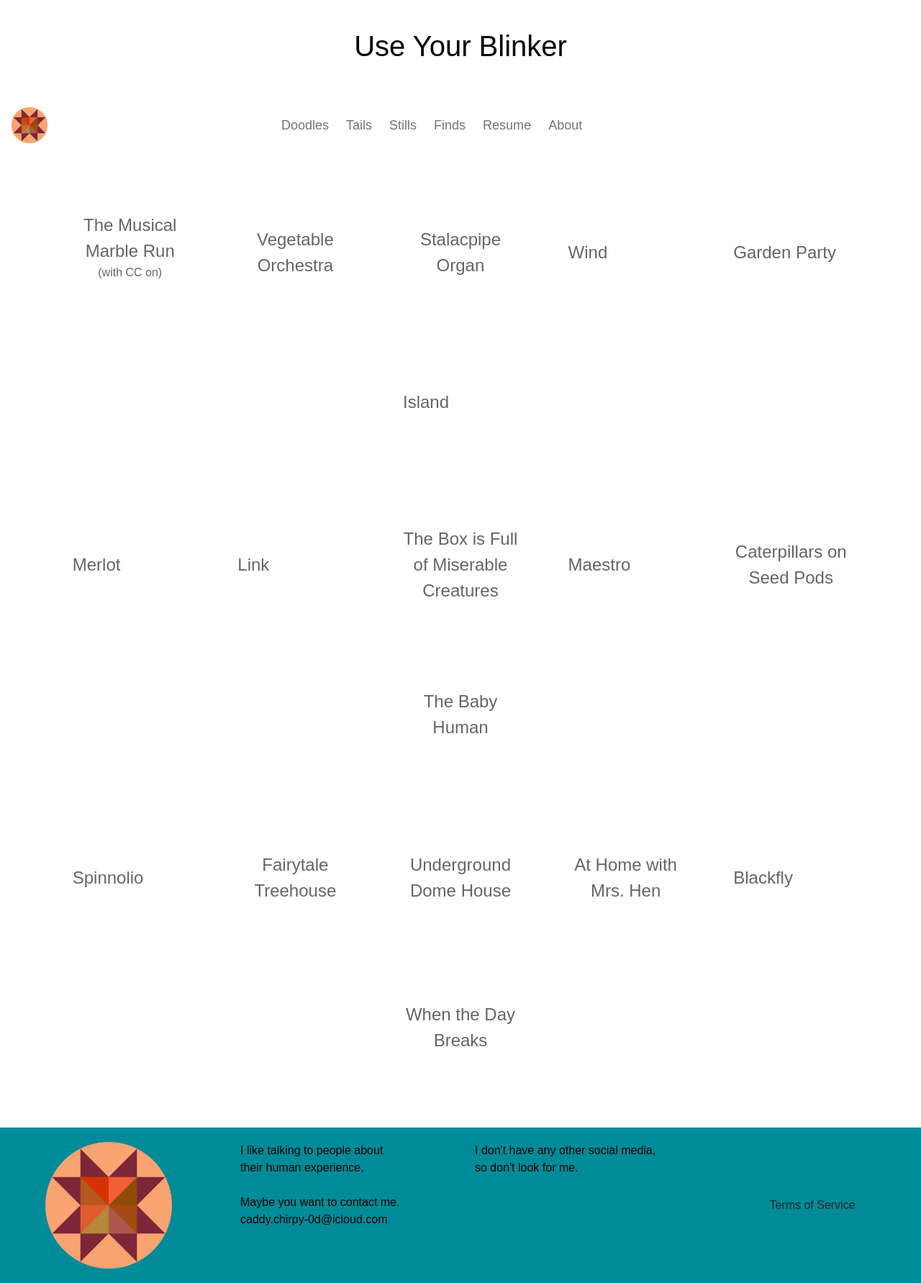
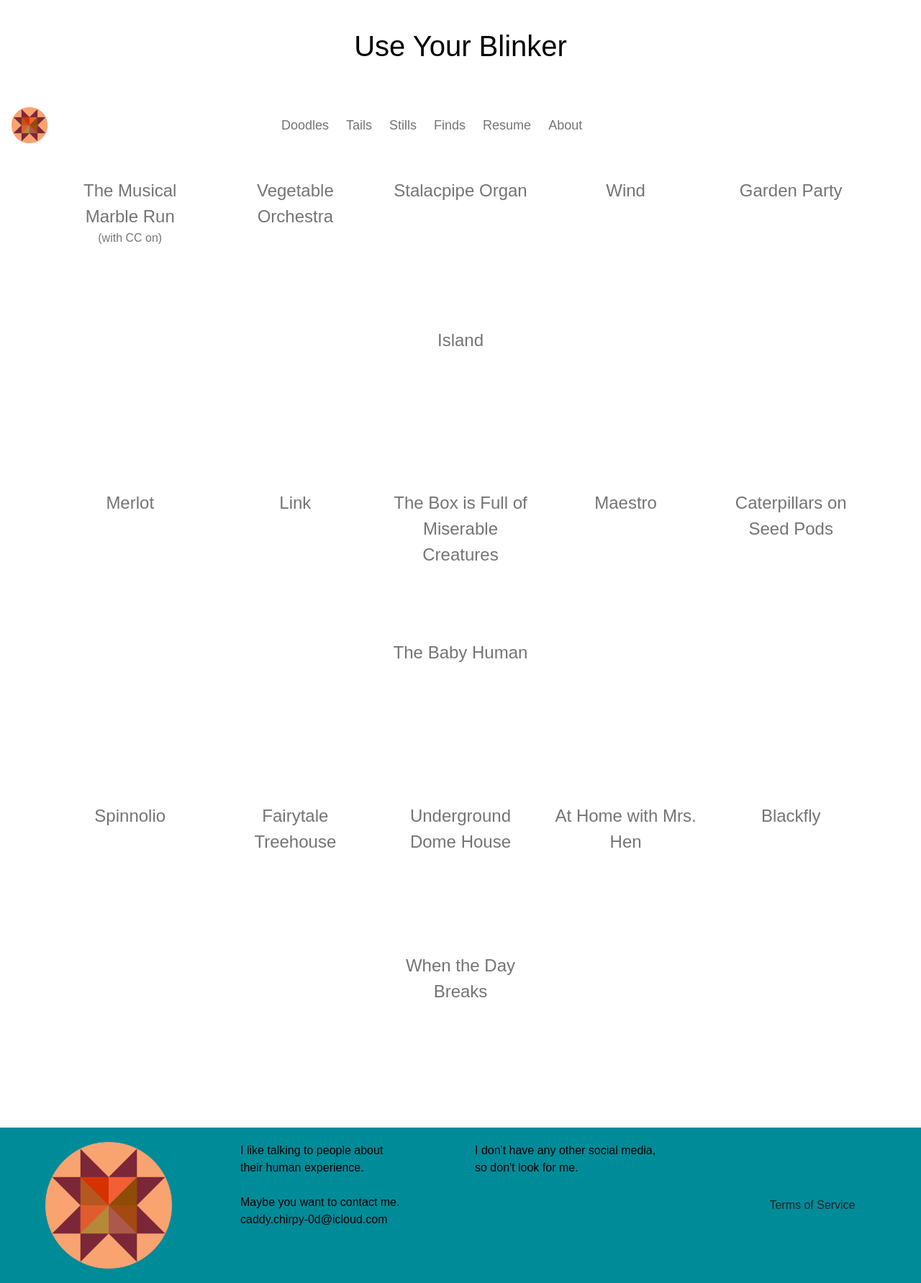
Before and after one commit to verticalwhales/verticalwhales.github.io, a Jekyll site: the page built from finds.html, in a window 1280 px wide. Shown: the whole page at 72% size. Built offline with Jekyll 4.4.1, drawn with Linux system fonts in a browser that asks for light colours; some web fonts are replaced.

Commit message:
Fixing findings

```diff
--- a/css/finds.css
+++ b/css/finds.css
@@ -1,4 +1,5 @@
 .box {
+    cursor: pointer;
     width: 13rem;
     height: 13rem;
     border-radius: 8%;
@@ -6,9 +7,8 @@
     margin-right: auto;
     border: none;
     transition-duration: 0.2s;
-    display: flex;
-    align-items: center
-
+    align-items: center;
+    padding: 0px;
 }
 
 .snug {
@@ -16,11 +16,19 @@
 }
 
 .findButts {
+    width: 100%;
+    height: 100%;
     font-family: chainprinter, sans-serif;
-    color: rgb(103, 100, 100);
+    color: rgb(118, 115, 115);
     font-size: 1.5rem;
     text-align: center;
+    padding: 0;
+    margin-left: auto;
+    margin-right: auto;
+    display: block;
+    position: relative;
 }
+
 
 .small {
     font-size: 1rem;
--- a/finds.html
+++ b/finds.html
@@ -7,7 +7,7 @@
 <body>
     <div class="row snug">
         <div class="column box butt1">
-            <a class="btn findButts" href="https://www.youtube.com/watch?v=upgVRyKlA3g" target="_blank">The Musical Marble Run <br><p class="small">(with CC on)</p></a>
+            <a class="btn findButts" href="https://www.youtube.com/watch?v=upgVRyKlA3g" target="_blank">The Musical Marble Run<br><p class="small">(with CC on)</p></a>
         </div>
         <div class="column box butt2">
             <a class="btn findButts" href="https://www.youtube.com/watch?v=1ZQqu8M-EGs" target="_blank">Vegetable Orchestra</a>
```
